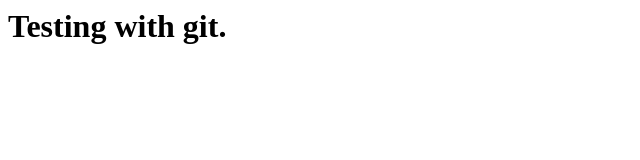
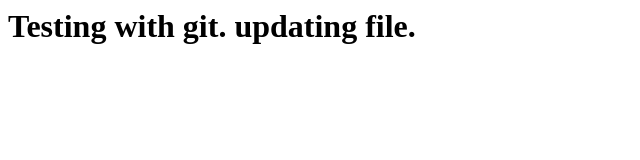
Before and after one commit to gauravsendclean/testsushant, a plain HTML site: page index.html in a window 1280 px wide. Shown: the whole page, without its empty margins (0-640 px from the left). Drawn offline with Linux system fonts and the light colour scheme.

Commit message:
Update index.html

```diff
--- a/index.html
+++ b/index.html
@@ -1 +1 @@
-<h1>Testing with git.</h1>
+<h1>Testing with git. updating file.</h1>
```
